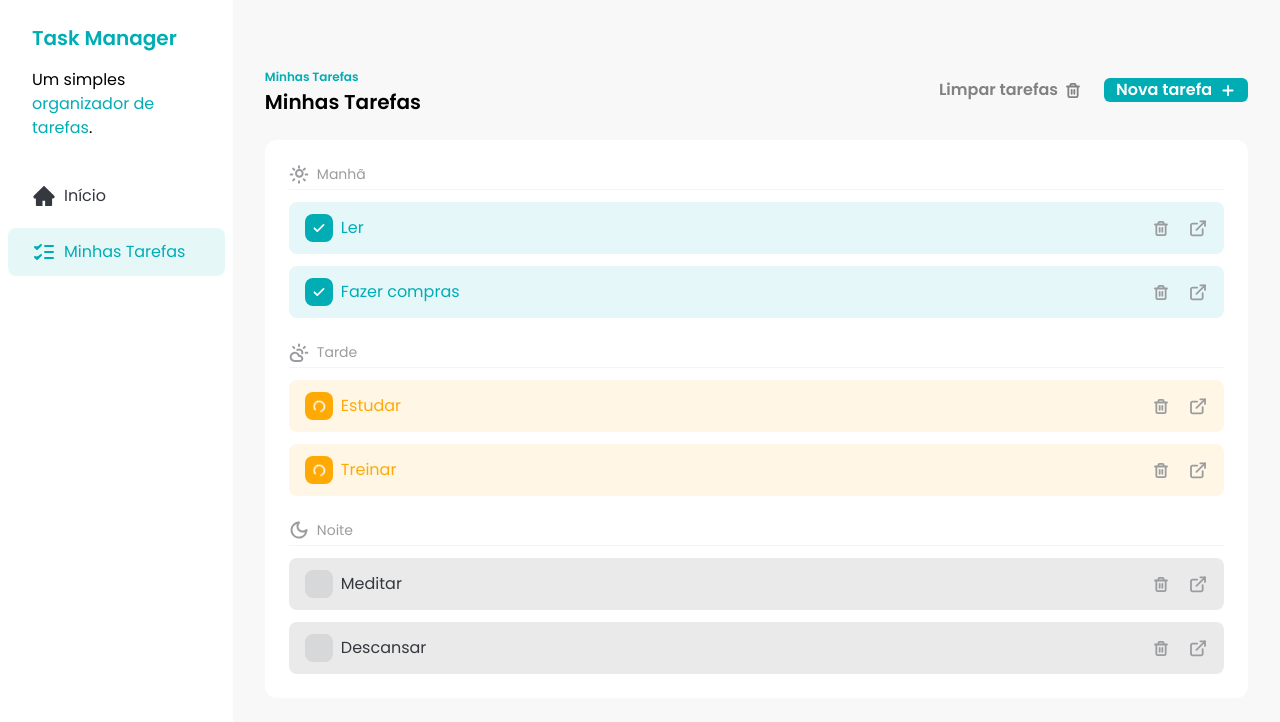
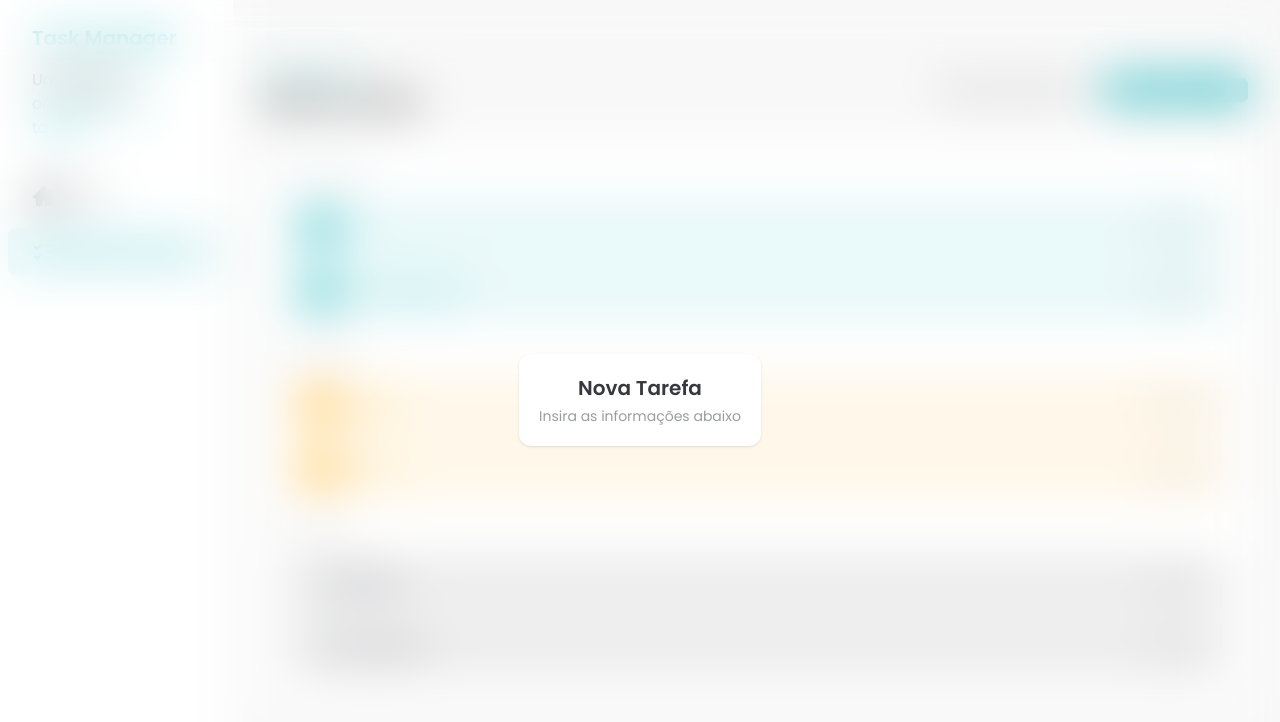
Before and after one commit to valmir-vasconcelos/fsc-task-manager, a React (Vite) app: page / in a window 1280 px wide. Both pictures are taken after a click on the button "Nova tarefa". Shown: the top 722 px of the page. Built offline with nearby package versions, Linux system fonts and the light colour scheme.

Commit message:
Adicionado AddTaskDialog

```diff
--- /dev/null
+++ b/src/components/AddTaskDialog.jsx
@@ -0,0 +1,22 @@
+import { createPortal } from "react-dom";
+
+const AddTaskDialog = ({ isOpen }) => {
+  if (!isOpen) {
+    return null;
+  }
+
+  return createPortal(
+    <div className="fixed bottom-0 top-0 left-0 flex h-screen w-screen items-center justify-center backdrop-blur-xl">
+      {/* DIALOG */}
+      <div className="p-5 rounded-xl text-center bg-white shadow">
+        <h2 className="text-xl font-semibold text-[#35383E]">Nova Tarefa</h2>
+        <p className="mt-1 text-sm text-[#9A9C9F]">
+          Insira as informações abaixo
+        </p>
+      </div>
+    </div>,
+    document.body
+  );
+};
+
+export default AddTaskDialog;
--- a/src/components/Tasks.jsx
+++ b/src/components/Tasks.jsx
@@ -8,12 +8,14 @@
   TrashIcon,
 } from "../assets/icons";
 import TASKS from "../service/dados";
+import AddTaskDialog from "./AddTaskDialog";
 import Button from "./Button";
 import TaskItem from "./TaskItem";
 import TaskSeparator from "./TaskSeparator";
 
 const Tasks = () => {
   const [tasks, setTasks] = useState(TASKS);
+  const [addTaskDialogIsOpen, setAddTaskDialogIsOpen] = useState(false);
 
   const morningTasks = tasks.filter((task) => task.time === "morning");
   const afternoonTasks = tasks.filter((task) => task.time === "afternoon");
@@ -58,9 +60,13 @@
           <Button variant="ghost">
             Limpar tarefas <TrashIcon />
           </Button>
-          <Button variant="primary">
+          <Button
+            onClick={() => setAddTaskDialogIsOpen(true)}
+            variant="primary"
+          >
             Nova tarefa <AddIcon />
           </Button>
+          <AddTaskDialog isOpen={addTaskDialogIsOpen} />
         </div>
       </div>
 
```
